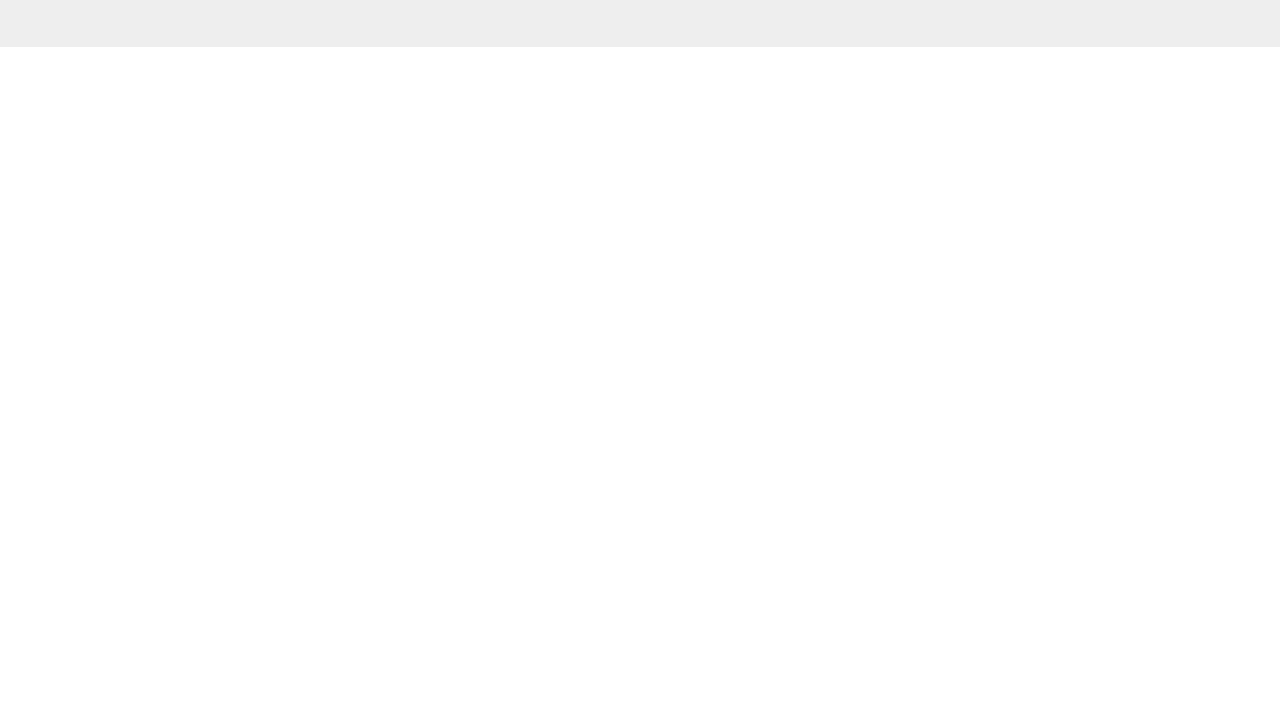
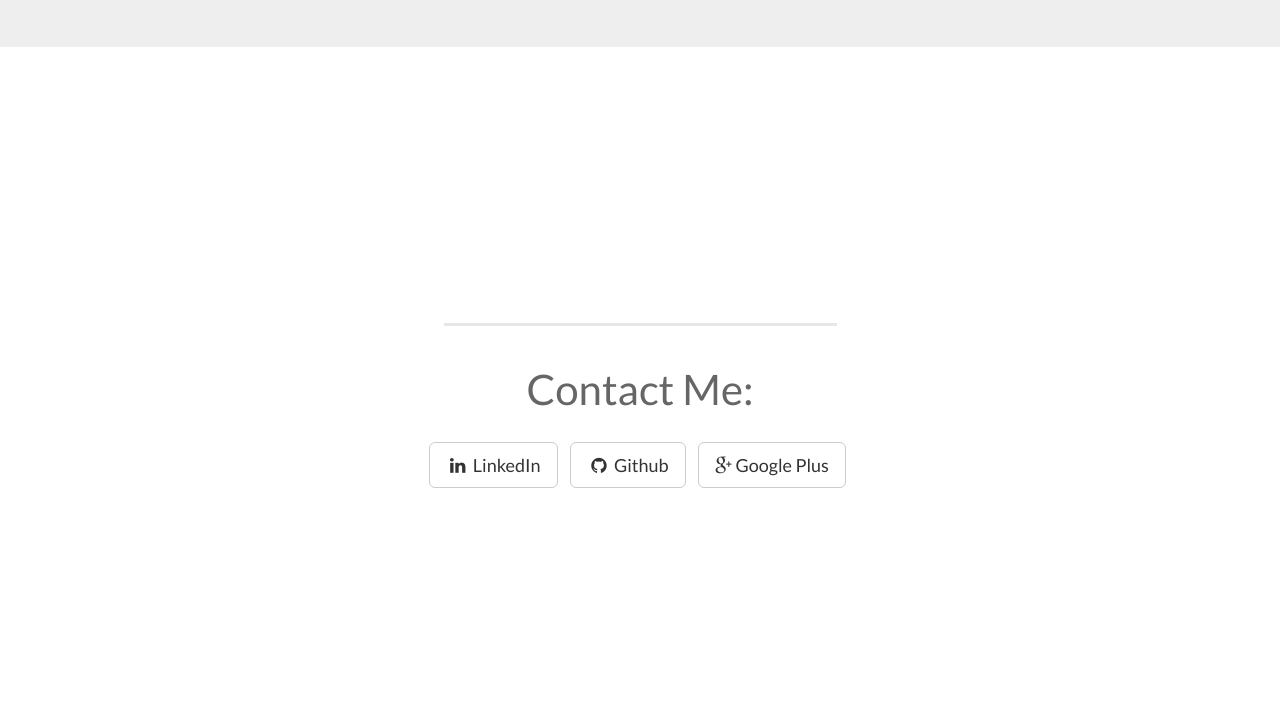
Before and after one commit to allisondsharpe/dwp, a plain HTML site: page index.html in a window 1280 px wide. Shown: the part 6176-6900 px from the top of the page. Drawn offline with Linux system fonts and the light colour scheme.

Commit message:
modified index.html

```diff
--- a/css/landing-page.css
+++ b/css/landing-page.css
@@ -85,7 +85,7 @@ section {
 }
 
 .banner {
-    padding: 100% 0;
+    padding: 20% 0;
     color: #666;
     text-align: center;
 }
```
